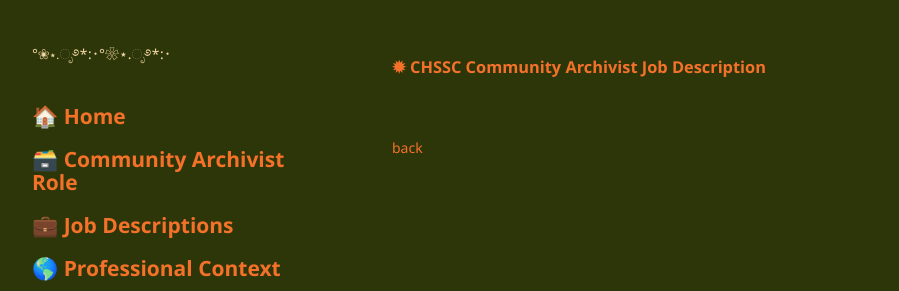
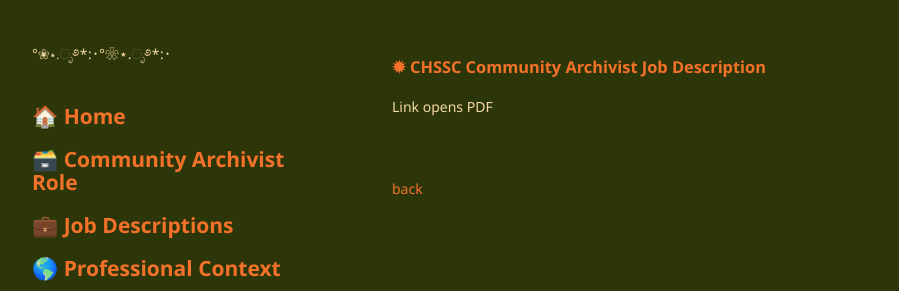
Before and after one commit to chaanelly/IS270-CHSSC, a Jekyll site: the page built from pages/community-archivist.md, in a window 1280 px wide. Shown: the part 572-863 px from the top of the page, without its empty margins (178-1077 px from the left). Built offline with Jekyll 4.4.1, drawn with Linux system fonts in a browser that asks for light colours; our own code applies the rules of GitHub Pages for plain Markdown files.

Commit message:
Update community-archivist.md

```diff
--- a/pages/community-archivist.md
+++ b/pages/community-archivist.md
@@ -17,6 +17,7 @@ Because community archives often have very small staff, archivists must also dev
 <br>
 
 ### [✹ CHSSC Community Archivist Job Description](https://turtledurdle.github.io/IS270-CHSSC/CHSSC_Community_Archivist_Job_Description_v2.pdf)
+Link opens PDF
 
 <br>
 
```
